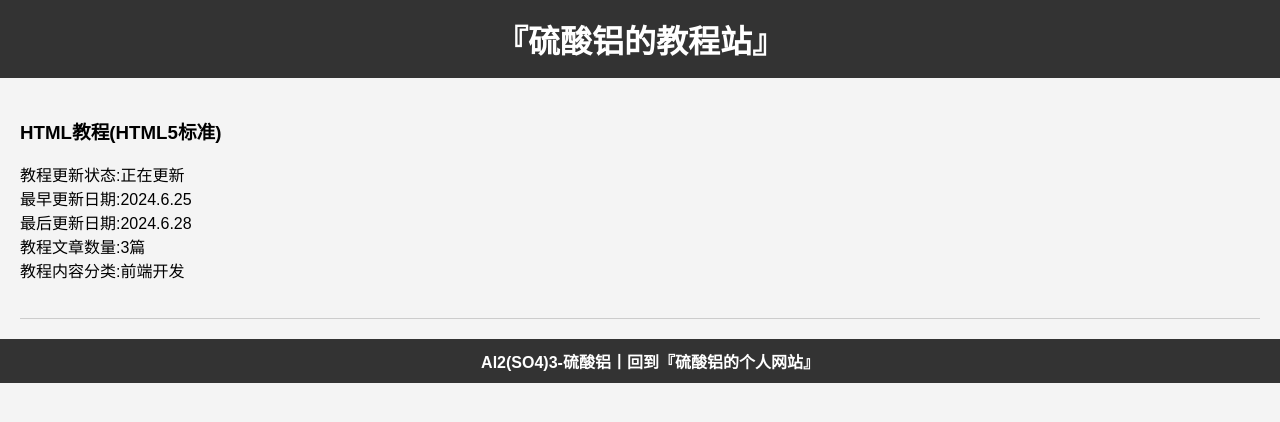
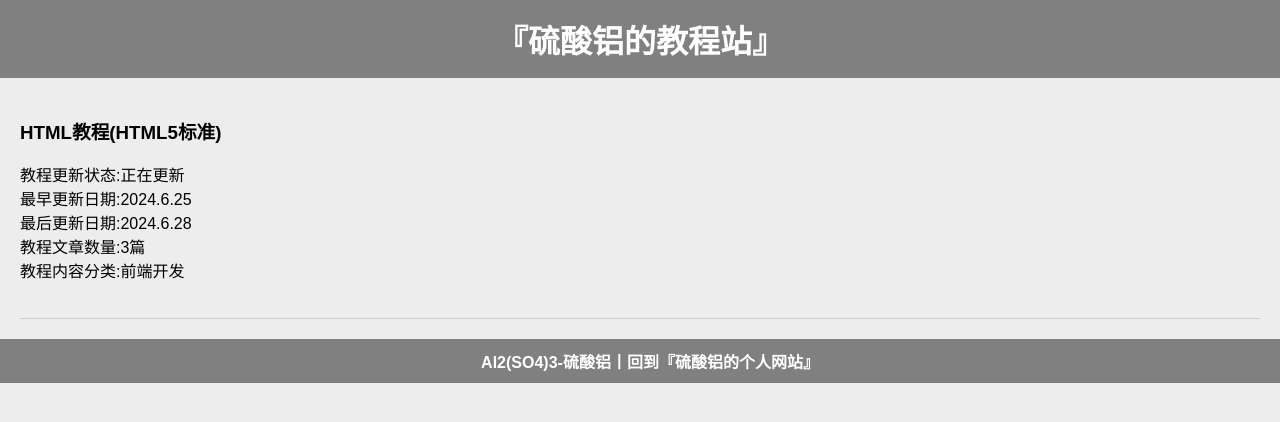
Before and after one commit to Al2SO43/teach, a plain HTML site: page index.html in a window 1280 px wide. Drawn offline with Linux system fonts and the light colour scheme.

Commit message:
Add files via upload

```diff
--- a/css.css
+++ b/css.css
@@ -3,7 +3,7 @@ body {
     font-family: Arial, sans-serif;
     margin: 0;
     padding: 0;
-    background-color: #f4f4f4;
+    background-color: #ededed;
 }
 html, body {
     overflow-x: hidden;
@@ -11,7 +11,7 @@ html, body {
 }
 
 header {
-    background-color: #333;
+    background-color: #808080;
     color: #fff;
     padding: 1em 0;
     text-align: center;
@@ -56,7 +56,7 @@ article a {
 }
 
 footer {
-    background-color: #333;
+    background-color: #808080;
     color: #fff;
     text-align: center;
     padding: 10px;
@@ -75,9 +75,9 @@ footer a{
 
 ::-webkit-scrollbar-thumb {
     border-radius: 4px;
-    background-color: #767676b2;
+    background-color: #464646;
 }
 
 ::-webkit-scrollbar-thumb:hover {
-    background-color: #272626;
+    background-color: #202020;
 }
```
